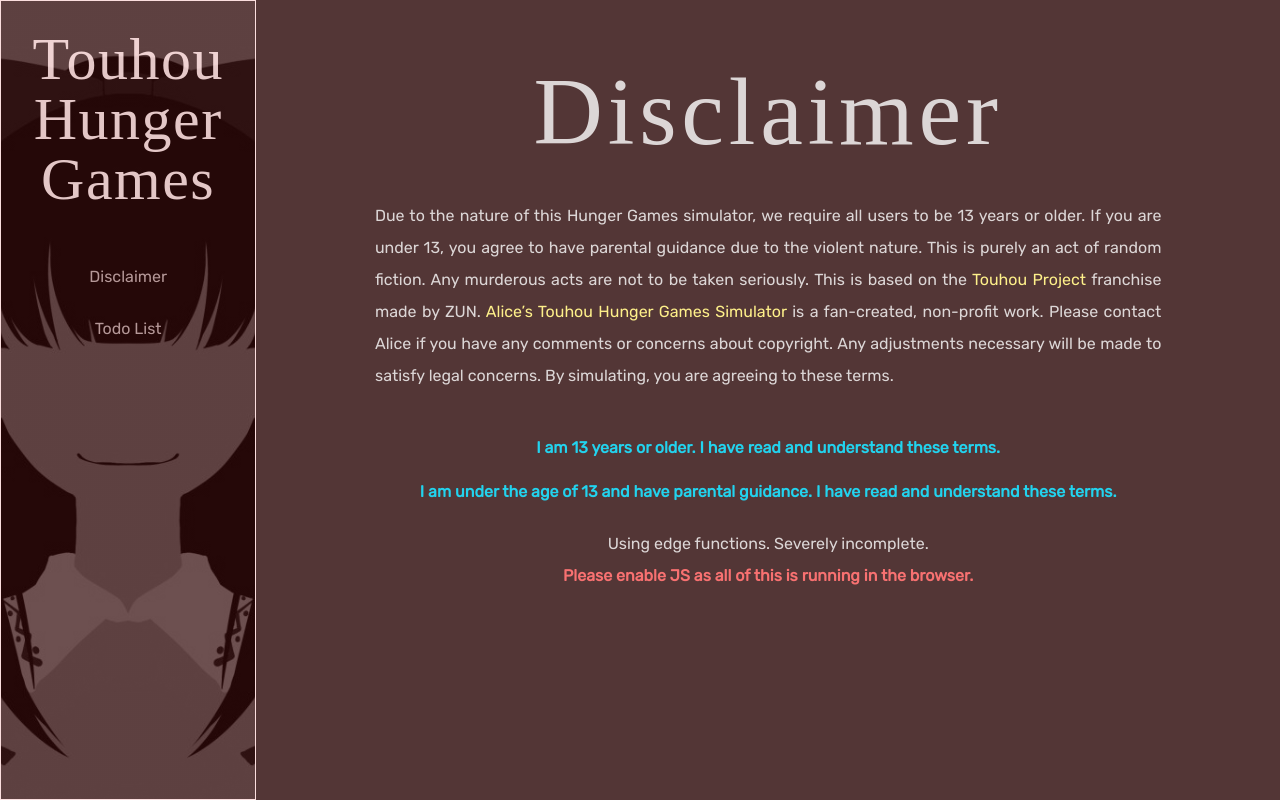
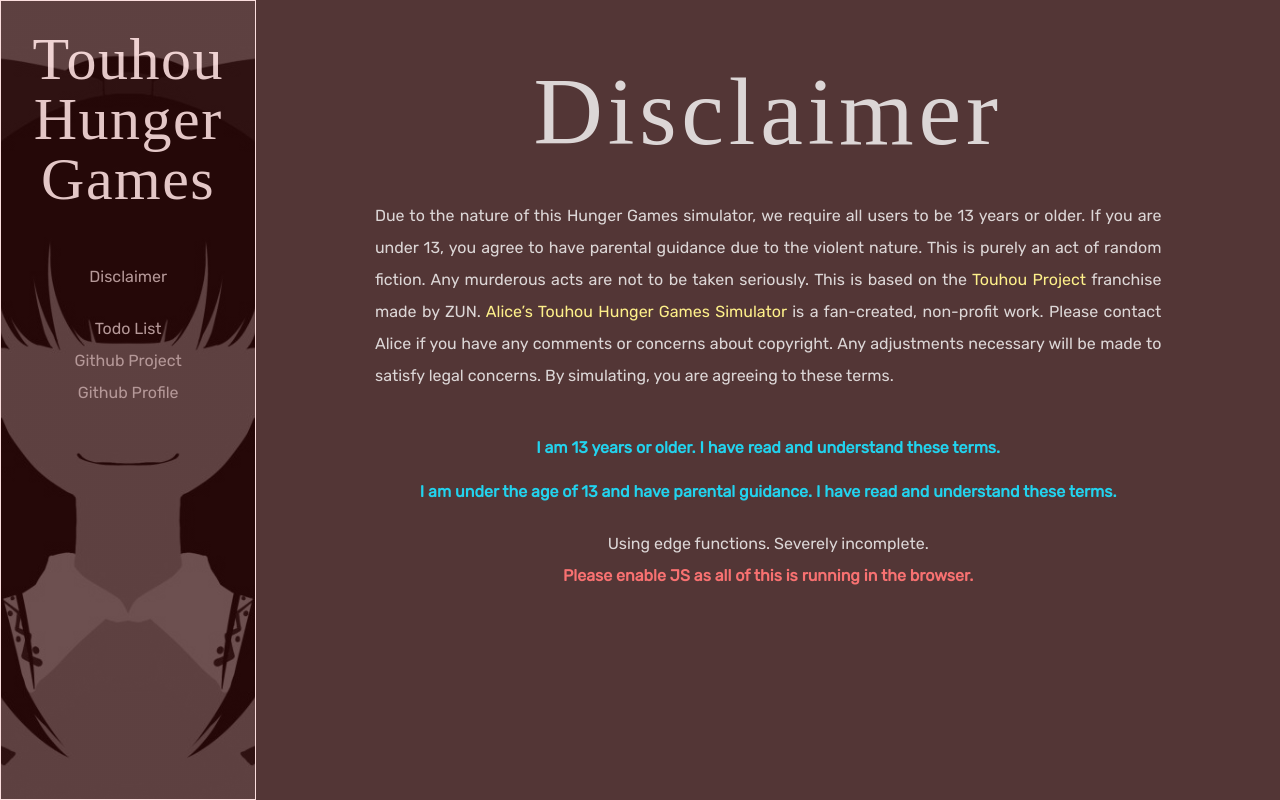
Before and after one commit to DoormatIka/web-touhou-hunger-games, a SvelteKit app: page / in a window 1280 px wide. Built offline with nearby package versions, Linux system fonts and the light colour scheme; a web font is replaced by a local one.

Commit message:
github links

```diff
--- a/src/routes/+layout.svelte
+++ b/src/routes/+layout.svelte
@@ -41,8 +41,10 @@
     <div class="text-center py-7 px-4">
       <h3>Touhou Hunger Games</h3>
       <div class="flex sm:flex-col flex-row gap-5 sm:gap-2 sm:mt-14 mt-10 mx-3 text-white justify-center">
-        <a href="/" class="sm:mb-5">Disclaimer</a>
-        <a href="/todo">Todo List</a>
+        <a href="/">Disclaimer</a>
+        <a href="/todo" class="sm:mt-5">Todo List</a>
+        <a href="https://github.com/DoormatIka/touhou-hunger-games">Github Project</a>
+        <a href="https://github.com/DoormatIka">Github Profile</a>
       </div>
     </div>
   </div>
```
